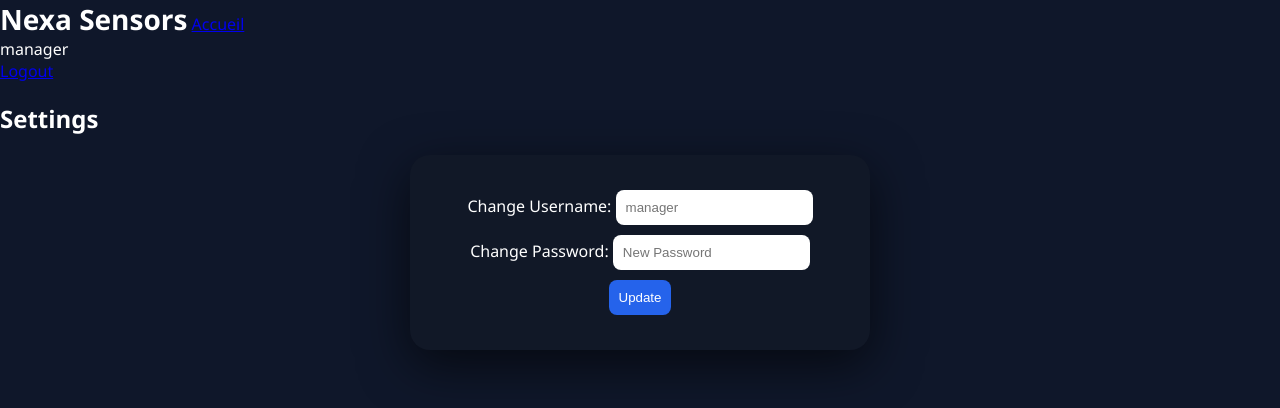
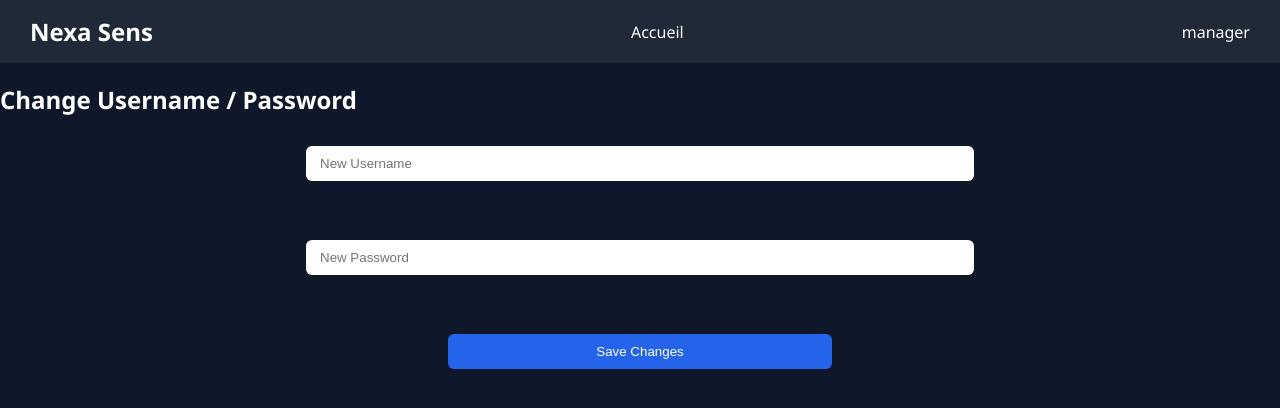
Before and after one commit to INAL3100/cloud-iot-server, a Flask app: page /settings in a window 1280 px wide. Shown: the top 408 px of the page. Run offline with Flask 3, Linux system fonts and the light colour scheme; a user stored in the database is signed in.

Commit message:
update server

```diff
--- a/server.py
+++ b/server.py
@@ -1,4 +1,4 @@
-from flask import Flask, request, render_template, redirect, session, url_for
+from flask import Flask, request, render_template, redirect, session
 from datetime import datetime
 import sqlite3
 from werkzeug.security import generate_password_hash, check_password_hash
@@ -9,7 +9,7 @@ app.secret_key = "nexa_sens_secret"
 API_KEY = "NEXA_SENS_DEVICE_KEY"
 
 # -----------------------------
-# ZONES
+# ZONES & SENSOR MAPPING
 # -----------------------------
 ZONES = ["Zone 1", "Zone 2", "Zone 3"]
 
@@ -71,9 +71,9 @@ def create_demo_users():
             "INSERT OR IGNORE INTO users VALUES (NULL, ?, ?, ?)",
             (u, generate_password_hash(p), r)
         )
+
     conn.commit()
 
-    # Assign zones
     cursor.execute("SELECT id, username FROM users")
     for uid, uname in cursor.fetchall():
         if uname == "eng1":
@@ -84,7 +84,7 @@ def create_demo_users():
             cursor.execute("INSERT OR IGNORE INTO user_zones VALUES (?, ?)", (uid, "Zone 3"))
     conn.commit()
 
-create_demo_users()  # Run once, then you can comment out
+create_demo_users()  # run once then comment
 
 # -----------------------------
 # HELPERS
@@ -94,7 +94,7 @@ def get_user_zones(user_id):
     return [z[0] for z in cursor.fetchall()]
 
 # -----------------------------
-# LOGIN
+# LOGIN / LOGOUT
 # -----------------------------
 @app.route("/login", methods=["GET", "POST"])
 def login():
@@ -103,12 +103,14 @@ def login():
         p = request.form["password"]
         cursor.execute("SELECT id, password, role FROM users WHERE username=?", (u,))
         user = cursor.fetchone()
+
         if user and check_password_hash(user[1], p):
             session["user_id"] = user[0]
+            session["username"] = u
             session["role"] = user[2]
-            return redirect(url_for("index"))
+            return redirect("/")
         return render_template("login.html", error="Invalid credentials")
-    return render_template("login.html", error=None)
+    return render_template("login.html")
 
 @app.route("/logout")
 def logout():
@@ -123,21 +125,20 @@ def settings():
     if "user_id" not in session:
         return redirect("/login")
 
-    cursor.execute("SELECT username FROM users WHERE id=?", (session["user_id"],))
-    username = cursor.fetchone()[0]
-
     message = ""
     if request.method == "POST":
         new_username = request.form["username"]
-        new_password = request.form["password"]
-        if new_username:
-            cursor.execute("UPDATE users SET username=? WHERE id=?", (new_username, session["user_id"]))
-        if new_password:
-            cursor.execute("UPDATE users SET password=? WHERE id=?",
-                           (generate_password_hash(new_password), session["user_id"]))
+        new_password = generate_password_hash(request.form["password"])
+        cursor.execute(
+            "UPDATE users SET username=?, password=? WHERE id=?",
+            (new_username, new_password, session["user_id"])
+        )
         conn.commit()
-        message = "Settings updated!"
-    return render_template("settings.html", username=username, message=message)
+        session["username"] = new_username
+        message = "Changes saved successfully"
+        return redirect("/")
+
+    return render_template("settings.html", message=message)
 
 # -----------------------------
 # RECEIVE SENSOR DATA
@@ -146,24 +147,29 @@ def settings():
 def receive_data():
     if request.headers.get("X-API-KEY") != API_KEY:
         return "Unauthorized", 401
+
     sensor_id = request.form.get("sensor_id")
     value = float(request.form.get("value"))
     zone = SENSOR_ZONES.get(sensor_id)
+
     now = datetime.now()
     date = now.strftime("%Y-%m-%d")
     time_ = now.strftime("%H:%M:%S")
+
     cursor.execute(
         "SELECT value, machine_status FROM readings WHERE sensor_id=? ORDER BY id DESC LIMIT 1",
         (sensor_id,)
     )
     last = cursor.fetchone()
     last_value, last_status = last if last else (None, "OFF")
+
     if value > 40:
         status = "OFF"
     elif last_value and last_value < 25 and value < 25:
         status = "ON"
     else:
         status = last_status
+
     cursor.execute(
         "INSERT INTO readings VALUES (NULL, ?, ?, ?, ?, ?, ?)",
         (zone, sensor_id, date, time_, value, status)
@@ -178,13 +184,8 @@ def receive_data():
 def index():
     if "user_id" not in session:
         return redirect("/login")
-    if session["role"] == "manager":
-        zones = ZONES
-    else:
-        zones = get_user_zones(session["user_id"])
-    cursor.execute("SELECT username FROM users WHERE id=?", (session["user_id"],))
-    username = cursor.fetchone()[0]
-    return render_template("index.html", zones=zones, username=username)
+    zones = ZONES if session["role"] == "manager" else get_user_zones(session["user_id"])
+    return render_template("index.html", zones=zones)
 
 @app.route("/zone/<zone_name>")
 def zone_page(zone_name):
@@ -192,6 +193,7 @@ def zone_page(zone_name):
         return redirect("/login")
     if session["role"] != "manager" and zone_name not in get_user_zones(session["user_id"]):
         return "Access denied", 403
+
     selected_date = request.args.get("date") or datetime.now().strftime("%Y-%m-%d")
     cursor.execute("""
         SELECT sensor_id, date, time, value, machine_status
@@ -203,9 +205,8 @@ def zone_page(zone_name):
     data = {}
     for s, d, t, v, m in rows:
         data.setdefault(s, []).append((d, t, v, m))
-    cursor.execute("SELECT username FROM users WHERE id=?", (session["user_id"],))
-    username = cursor.fetchone()[0]
-    return render_template("zone.html", zone=zone_name, data=data, selected_date=selected_date, username=username)
+
+    return render_template("zone.html", zone=zone_name, data=data, selected_date=selected_date)
 
 if __name__ == "__main__":
     app.run(debug=True)
--- a/static/PRO.css
+++ b/static/PRO.css
@@ -1,131 +1,190 @@
+/* -----------------------
+   GENERAL BODY STYLES
+----------------------- */
 body {
-    margin: 0;
-    font-family: "Segoe UI", Tahoma, sans-serif;
+    font-family: "Segoe UI", sans-serif;
     background: #0f172a;
     color: white;
+    margin: 0;
 }
 
+/* -----------------------
+   HEADER
+----------------------- */
 header {
     display: flex;
     justify-content: space-between;
     align-items: center;
+    background: #1f2937;
     padding: 15px 30px;
-    background: #111827;
 }
 
-.logo { font-size: 28px; font-weight: 700; }
+.logo {
+    font-weight: bold;
+    font-size: 24px;
+}
+
 .acceuil-btn {
     color: white;
     text-decoration: none;
-    background: #2563eb;
-    padding: 8px 16px;
-    border-radius: 8px;
+    margin-right: 20px;
 }
-.acceuil-btn:hover { background: #1d4ed8; }
 
-.user-menu { position: relative; cursor: pointer; }
-.user-menu span { font-weight: bold; }
+/* -----------------------
+   USER MENU
+----------------------- */
+.user-menu {
+    position: relative;
+}
+
+.user-menu span {
+    cursor: pointer;
+}
+
 .user-menu .dropdown {
     display: none;
     position: absolute;
-    top: 30px;
     right: 0;
     background: #111827;
-    border: 1px solid #2563eb;
-    border-radius: 8px;
+    padding: 10px;
+    border-radius: 6px;
 }
-.user-menu:hover .dropdown { display: block; }
+
+.user-menu:hover .dropdown {
+    display: block;
+}
+
 .user-menu .dropdown a {
     display: block;
-    padding: 8px 12px;
+    color: white;
     text-decoration: none;
-    color: white;
-}
-.user-menu .dropdown a:hover { background: #2563eb; }
-
-.title { text-align: center; font-size: 36px; margin: 20px 0; }
-
-/* Zones layout */
-.zones {
-    display: flex;
-    justify-content: center;
-    flex-wrap: wrap;
-    gap: 30px;
-    margin-top: 40px;
-}
-.zone-box {
-    width: 200px;
-    height: 150px;
-    display: flex;
-    justify-content: center;
-    align-items: center;
-    text-decoration: none;
-    color: #e5e7eb;
-    font-size: 24px;
-    font-weight: 600;
-    background: #111827;
-    border-radius: 20px;
-    box-shadow: 0 15px 50px rgba(0,0,0,0.6);
-    transition: 0.3s;
-    border: 1px solid rgba(255,255,255,0.1);
-}
-.zone-box:hover {
-    transform: scale(1.05);
-    background: #1d4ed8;
+    margin: 5px 0;
 }
 
-/* Table */
-table {
-    width: 95%;
-    margin: auto;
-    border-collapse: collapse;
-    background: #020617;
-    box-shadow: 0 20px 60px rgba(0,0,0,0.8);
-}
-th { background: #1d4ed8; padding: 14px; text-transform: uppercase; }
-td { padding: 12px; border-bottom: 1px solid #1f2937; text-align: center; }
-
-/* Machine status */
-.machine-status { font-weight: bold; border-radius: 6px; padding: 5px; }
-.machine-status.on { color: white; }
-.machine-status.off { color: white; background: none; }
-
-/* Forms */
-form input, form select, form button {
-    padding: 10px;
-    border-radius: 8px;
-    border: none;
-    margin: 5px 0;
-}
-form button { background: #2563eb; color: white; cursor: pointer; }
-form button:hover { background: #1d4ed8; }
-
-/* Login */
+/* -----------------------
+   LOGIN PAGE
+----------------------- */
 .login-container {
     display: flex;
     justify-content: center;
     align-items: center;
     height: 100vh;
 }
+
 .login-box {
     background: #111827;
+    padding: 50px;
+    border-radius: 20px;
+    text-align: center;
+    width: 350px;
+}
+
+.login-box h1 {
+    margin-bottom: 30px;
+}
+
+.login-box input {
+    padding: 10px 14px;
+    border-radius: 6px;
+    border: none;
+    width: 80%;
+}
+
+.login-box button {
+    padding: 10px 14px;
+    border-radius: 6px;
+    border: none;
+    background: #2563eb;
+    color: white;
+    cursor: pointer;
+    width: 50%;
+    margin-top: 15px;
+}
+
+/* -----------------------
+   DASHBOARD ZONES
+----------------------- */
+.zones {
+    display: grid;
+    grid-template-columns: repeat(auto-fit, minmax(200px, 1fr));
+    gap: 20px;
+    padding: 20px;
+}
+
+.zone-box {
+    background: #1f2937;
     padding: 40px;
+    text-align: center;
     border-radius: 20px;
-    box-shadow: 0 20px 60px rgba(0,0,0,0.8);
-    text-align: center;
-    width: 300px;
+    text-decoration: none;
+    color: white;
+    font-weight: bold;
 }
-.login-box h2 { margin-bottom: 30px; color: #2563eb; font-size: 28px; }
-.login-box input { width: 90%; outline: none; }
-.error-msg { color: #f87171; margin-bottom: 10px; }
 
-/* Settings */
-.settings-form {
-    max-width: 400px;
-    margin: auto;
-    padding: 30px;
-    background: #111827;
-    border-radius: 20px;
-    box-shadow: 0 15px 50px rgba(0,0,0,0.6);
+.zone-box:hover {
+    background: #2563eb;
+}
+
+/* -----------------------
+   TABLES
+----------------------- */
+table {
+    width: 90%;
+    margin: 20px auto;
+    border-collapse: collapse;
+}
+
+th, td {
+    padding: 10px;
+    border-bottom: 1px solid #1f2937;
     text-align: center;
 }
+
+/* -----------------------
+   MACHINE STATUS
+----------------------- */
+.machine-status.on {
+    background: white;
+    color: #0f172a;
+    font-weight: bold;
+}
+
+.machine-status.off {
+    background: none;
+    color: white;
+    font-weight: normal;
+}
+
+/* -----------------------
+   FORM ELEMENTS
+----------------------- */
+input, button {
+    padding: 10px 14px;
+    border-radius: 6px;
+    border: none;
+}
+
+button {
+    background: #2563eb;
+    color: white;
+    cursor: pointer;
+}
+
+/* -----------------------
+   SETTINGS FORM
+----------------------- */
+.settings-form {
+    display: flex;
+    flex-direction: column;
+    align-items: center;
+    margin-top: 30px;
+}
+
+.settings-form input {
+    margin-bottom: 15px;
+    width: 50%;
+}
+
+.settings-form button {
+    width: 30%;
+}
--- a/templates/settings.html
+++ b/templates/settings.html
@@ -1,39 +1,30 @@
 <!DOCTYPE html>
 <html>
 <head>
-    <title>Settings - Nexa Sensors</title>
-    <link rel="stylesheet" href="{{ url_for('static', filename='PRO.css') }}">
+    <title>Settings</title>
+    <link rel="stylesheet" href="/static/PRO.css">
 </head>
 <body>
-
-<div class="topbar">
-    <div class="left">
-        <span class="logo">Nexa Sensors</span>
-        <a href="/" class="btn">Accueil</a>
-    </div>
-    <div class="right">
-        <div class="user-dropdown">
-            <span>{{ username }}</span>
-            <div class="dropdown-content">
-                <a href="/logout">Logout</a>
-            </div>
+<header>
+    <div class="logo">Nexa Sens</div>
+    <a href="/" class="acceuil-btn">Accueil</a>
+    <div class="user-menu">
+        <span>{{ session.get('username') }}</span>
+        <div class="dropdown">
+            <a href="/settings">Settings</a>
+            <a href="/logout">Logout</a>
         </div>
     </div>
+</header>
+
+<div class="content">
+    <h2>Change Username / Password</h2>
+    <form method="POST" class="settings-form">
+        <input type="text" name="username" placeholder="New Username" required><br><br>
+        <input type="password" name="password" placeholder="New Password" required><br><br>
+        <button type="submit">Save Changes</button>
+    </form>
+    {% if message %}<p class="success">{{ message }}</p>{% endif %}
 </div>
-
-<h2 class="subtitle">Settings</h2>
-
-{% if message %}
-<p style="color: lightgreen; text-align:center;">{{ message }}</p>
-{% endif %}
-
-<form method="post" class="settings-form">
-    <label>Change Username:</label>
-    <input type="text" name="username" placeholder="{{ username }}">
-    <label>Change Password:</label>
-    <input type="password" name="password" placeholder="New Password">
-    <button type="submit">Update</button>
-</form>
-
 </body>
 </html>
```
Also changed, not shown: templates/index.html (+12 -17 lines), templates/login.html (+6 -10 lines), templates/zone.html (+17 -27 lines), sensors.db.
